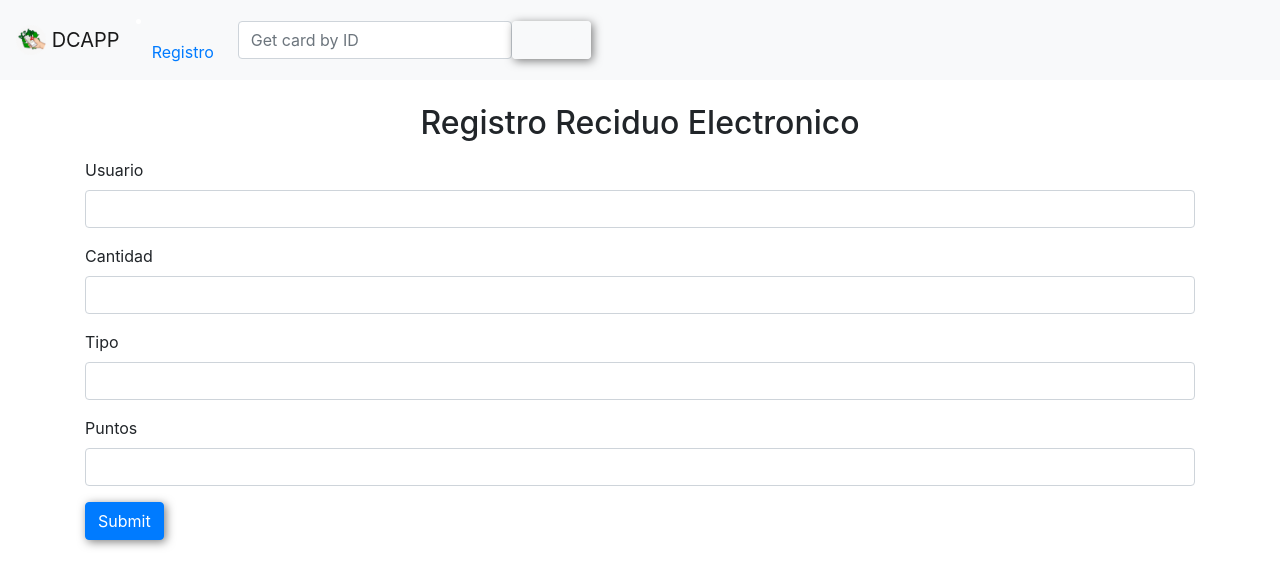
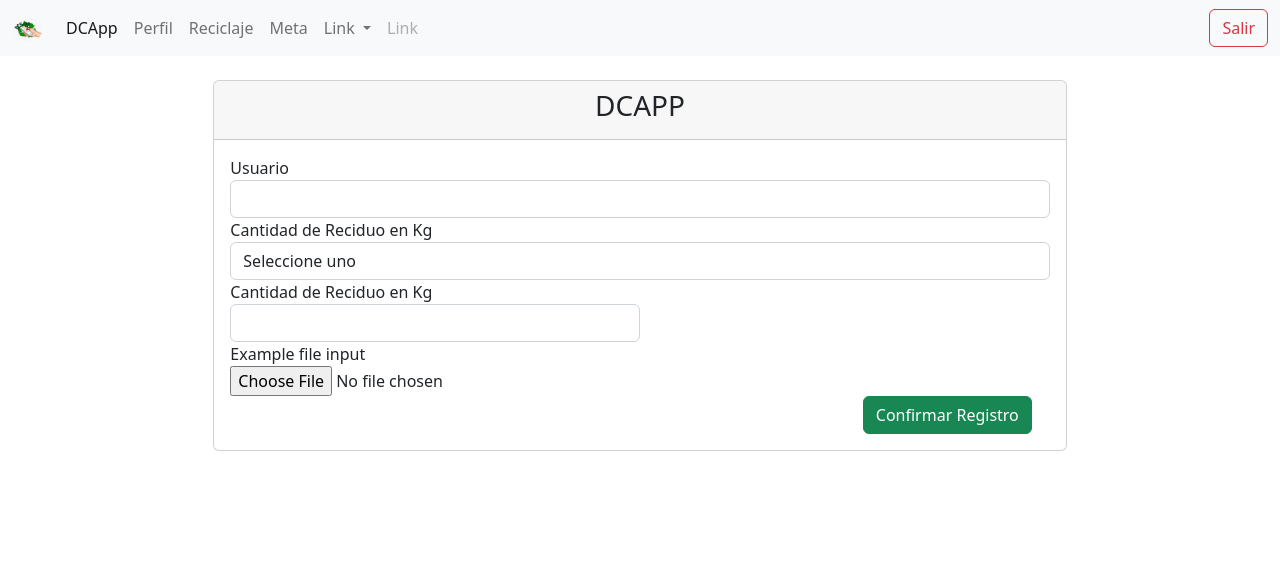
Before and after one commit to AlvariroA/dcapp, a FastAPI app: page /create in a window 1280 px wide. Shown: the top 587 px of the page. Run offline with FastAPI, Linux system fonts and the light colour scheme.

Commit message:
Lista Reciclaje

```diff
--- a/Templates/create.html
+++ b/Templates/create.html
@@ -1,24 +1,41 @@
-{% include 'include/head.html' %}
+
 {% include 'include/header.html' %}
-<div class="container" style="margin-top: 1em">
-    <form action="/reciclajes" method="POST">
-        <div class="mb-3">
-            <label for="usuario" class="form-label">Usuario</label>
+<div class="card col-md-8 mt-4 mx-auto ">
+    <div class="card-header">
+        <h3 class = "text-center">DCAPP</h3>
+   </div>
+   <div class="card-body">
+    <form action="/reciclaje" method="POST" enctype  = "multipart/form-data">
+        <div class="form-group">
+            <label for="formGroupExampleInput">Usuario</label>
             <input type="text" name="usuario" id="usuario" class="form-control">
+
+            <label for="exampleFormControlFile1">Cantidad de Reciduo en Kg</label>
+            <select name="tipo" id="tipo" class="form-control">
+                <option selected value="DEFAULT">Seleccione uno</option>
+                <option>Baterias</option>
+                <option>Televisores</option>
+                <option>Bombillas</option>
+            </select>
         </div>
-        <div class="mb-3">
-            <label for="cantidad" class="form-label">Cantidad</label>
-            <input type="text" name="cantidad" id="cantidad" class="form-control">
+        <div class="form-row">
+            <div class="form-group col-md-6">
+                <label for="formGroupExampleInput">Cantidad de Reciduo en Kg</label>
+                <input type="text" name="cantidad" id="cantidad" class="form-control">
+            </div>
+            <div class="form-group col-md-6">
+                <label for="exampleFormControlFile1">Example file input</label>
+                <input type="file" class="form-control-file" name = "imagen" id="imagen">
+            </div>
         </div>
-        <div class="mb-3">
-            <label for="tipo" class="form-label">Tipo</label>
-            <input type="text" name="tipo" id="tipo" class="form-control">
+        <div class="row">
+            <div class="col-md-3 offset-md-9">
+                <button type="submit" class="btn btn-success">Confirmar Registro</button>
+            </div>
         </div>
-        <div class="mb-3">
-            <label for="puntos" class="form-label">Puntos</label>
-            <input type="text" name="puntos" id="puntos" class="form-control">
-        </div>
-        <button type="submit" class="btn btn-primary">Submit</button>
+
     </form>
+   </div>
+
 </div>
 {% include 'include/footer.html' %}
--- a/Templates/include/footer.html
+++ b/Templates/include/footer.html
@@ -1,3 +1,5 @@
-<script src="https://cdn.jsdelivr.net/npm/bootstrap@4.6.1/dist/js/bootstrap.bundle.min.js" integrity="sha384-ka7Sk0Gln4gmtz2MlQnikT1wXgYsOg+OMhuP+IlRH9sENBO0LRn5q+8nbTov4+1p" crossorigin="anonymous"></script>
+<!-- JavaScript Bundle with Popper -->
+<script src="https://cdn.jsdelivr.net/npm/bootstrap@5.2.0-beta1/dist/js/bootstrap.bundle.min.js" integrity="sha384-pprn3073KE6tl6bjs2QrFaJGz5/SUsLqktiwsUTF55Jfv3qYSDhgCecCxMW52nD2" crossorigin="anonymous"></script>
+
 </body>
 </html>
--- a/Templates/include/head.html
+++ /dev/null
@@ -1,12 +0,0 @@
-<!DOCTYPE html>
-<html lang="en">
-
-<head>
-    <meta charset="UTF-8">
-    <meta http-equiv="X-UA-Compatible" content="IE=edge">
-    <meta name="viewport" content="width=device-width, initial-scale=1.0">
-    <link rel="stylesheet" href="{{url_for('static', path='/style.css')}}" type="text/css">
-    <link rel="stylesheet" href="https://cdn.jsdelivr.net/npm/bootstrap@4.6.1/dist/css/bootstrap.min.css" integrity="sha384-zCbKRCUGaJDkqS1kPbPd7TveP5iyJE0EjAuZQTgFLD2ylzuqKfdKlfG/eSrtxUkn" crossorigin="anonymous">
-    <title>{{title | default("Document")}}</title>
-</head>
-<body>
--- a/Templates/include/header.html
+++ b/Templates/include/header.html
@@ -1,21 +1,60 @@
-<nav class="navbar navbar-expand-lg navbar-light bg-light">
-    <a class="navbar-brand" href="#">
-        <img src="img/opcion2.png" width="30" height="30" class="d-inline-block align-top" alt="">
-        DCAPP
+<!DOCTYPE html>
+<html lang="en">
+
+<head>
+    <meta charset="UTF-8">
+    <meta http-equiv="X-UA-Compatible" content="IE=edge">
+    <meta name="viewport" content="width=device-width, initial-scale=1.0">
+    <!-- BOOTSTRAP -->
+<link href="https://cdn.jsdelivr.net/npm/bootstrap@5.2.0-beta1/dist/css/bootstrap.min.css" rel="stylesheet" integrity="sha384-0evHe/X+R7YkIZDRvuzKMRqM+OrBnVFBL6DOitfPri4tjfHxaWutUpFmBp4vmVor" crossorigin="anonymous">
+    <!--CSS
+    <link rel="stylesheet" href="css/app.css">-->
+    <link href="{{ url_for('static', path='/img/opcion2.png') }}" rel="icon">
+    <title>{{title | default("Document")}}</title>
+</head>
+<header>
+    <nav class="navbar navbar-expand-lg bg-light">
+        <div class="container-fluid">
+          <a class="navbar-brand" href="/">
+            <img src="{{url_for('static', path='/img/opcion2.png')}}" alt="Logo" width="30" height="24">
           </a>
-    <button class="navbar-toggler" type="button" data-toggle="collapse" data-target="#navbarSupportedContent"
-        aria-controls="navbarSupportedContent" aria-expanded="false" aria-label="Toggle navigation">
+          <button class="navbar-toggler" type="button" data-bs-toggle="collapse" data-bs-target="#navbarScroll" aria-controls="navbarScroll" aria-expanded="false" aria-label="Toggle navigation">
             <span class="navbar-toggler-icon"></span>
           </button>
-
-    <div class="collapse navbar-collapse" id="navbarSupportedContent">
+          <div class="collapse navbar-collapse" id="navbarScroll">
+            <ul class="navbar-nav me-auto my-2 my-lg-0 navbar-nav-scroll" style="--bs-scroll-height: 100px;">
               <li class="nav-item">
-            <a class="nav-link" href="/create">Registro</a>
+                <a class="nav-link active" aria-current="page" href="/home">DCApp</a>
               </li>
-        <form action="/search" method="POST" class="d-flex" style="margin: 0.5em;">
-            <input class="form-control me-2" type="search" placeholder="Get card by ID" name="id">
-            <button class="btn btn-outline-light" type="submit">Search</button>
+              <li class="nav-item">
+                <a class="nav-link" href="/me">Perfil</a>
+              </li>
+              <li class="nav-item">
+                <a class="nav-link" href="/reciclaje">Reciclaje</a>
+              </li>
+              <li class="nav-item">
+                <a class="nav-link" href="/meta">Meta</a>
+              </li>
+              <li class="nav-item dropdown">
+                <a class="nav-link dropdown-toggle" href="#" id="navbarScrollingDropdown" role="button" data-bs-toggle="dropdown" aria-expanded="false">
+                  Link
+                </a>
+                <ul class="dropdown-menu" aria-labelledby="navbarScrollingDropdown">
+                  <li><a class="dropdown-item" href="#">Action</a></li>
+                  <li><a class="dropdown-item" href="#">Another action</a></li>
+                  <li><hr class="dropdown-divider"></li>
+                  <li><a class="dropdown-item" href="#">Something else here</a></li>
+                </ul>
+              </li>
+              <li class="nav-item">
+                <a class="nav-link disabled">Link</a>
+              </li>
+            </ul>
+            <form class="d-flex" role="search">
+              <button type="button" class="btn btn-outline-danger">Salir</button>
             </form>
           </div>
+        </div>
       </nav>
-<h2 class="text-center mt-4">Registro Reciduo Electronico</h2>
+
+</header>
--- a/app/crud.py
+++ b/app/crud.py
@@ -23,7 +23,8 @@ def create_reciclaje(db:Session, reciclaje: schemas.ReciclajeCreate):
         usuario=reciclaje.usuario,
         cantidad=reciclaje.cantidad,
         tipo=reciclaje.tipo,
-        puntos=int(reciclaje.puntos)
+        puntos=reciclaje.puntos,
+        imagen=reciclaje.imagen
     )
     db.add(db_reciclaje)
     db.commit()
--- a/app/main2.py
+++ b/app/main.py
@@ -1,5 +1,7 @@
+import os
+
 from fastapi import FastAPI
-from fastapi import Response, Request, Depends, status, Form
+from fastapi import Response, Request, Depends, status, Form, File, UploadFile
 from fastapi.templating import Jinja2Templates
 from fastapi.staticfiles import StaticFiles
 from fastapi.encoders import jsonable_encoder
@@ -9,25 +11,30 @@ from fastapi.encoders import jsonable_encoder
 from starlette.responses import HTMLResponse
 from starlette.responses import RedirectResponse
 
-
-from . import models, schemas, crud
-
-from . import database as db
-from .database import SessionLocal, engine
+##DataBase
+import app.models as models
+import app.schemas as schemas
+import app.database as db
+import app.crud as crud
 
 from typing import List
 
 from sqlalchemy.orm import Session
 
 
-
-models.Base.metadata.create_all(bind=engine)
-
 app = FastAPI()
 templates = Jinja2Templates(directory="templates")
 app.mount("/static", StaticFiles(directory="static"), name="static")
+app.mount("/img", StaticFiles(directory="img"), name="img")
 
-###Conexuion con la base de datos
+
+def directory_is_ready():
+    os.makedirs(os.getcwd()+"/img", exist_ok=True)
+    return os.getcwd()+"/img/"
+
+
+
+###Conexion con la base de datos
 
 
 
@@ -81,8 +88,6 @@ def root(request: Request):
     return templates.TemplateResponse("inicio/login.html", {"request": request, "title": "Home"})
 
 
-####Autentificación
-
 @app.get("/home")
 def root(request: Request):
     return templates.TemplateResponse("usuario/home.html", {"request": request, "title": "Home"})
@@ -90,42 +95,62 @@ def root(request: Request):
 
 
 
+####Reciclaje
+@app.get("/reciclaje")
+def get_register(request: Request):
+    return templates.TemplateResponse("create.html",{"request":request, "title": "Registro"})
+
+
+@app.get("/create", response_class=HTMLResponse)
+def create_registro(request:Request):
+    return templates.TemplateResponse("create.html", {"request":request, "title": "Create Reciclaje"})
+
+@app.post("/reciclaje")
+async def register(request: Request,
+             usuario:str=Form(...),
+             cantidad:int=Form(...),
+             tipo:str=Form(...),
+             imagen: UploadFile = File(...),
+             db: Session=Depends(db.get_db)):
+    dir = directory_is_ready()
+    print(dir)
+    with open(dir+imagen.filename, "wb") as myimage:
+        content = await imagen.read()
+        myimage.write(content)
+        myimage.close()
+    puntos = 100
+    crud.create_reciclaje(db=db, reciclaje=schemas.ReciclajeCreate(
+        usuario=usuario,
+        cantidad=cantidad,
+        tipo=tipo,
+        puntos = puntos,
+        imagen=imagen.filename
+    ))
+    responseReciclaje = RedirectResponse("/reciclaje", status_code=status.HTTP_302_FOUND)
+    return responseReciclaje
+
+
+@app.get(path="/reciclajes",
+         response_class=HTMLResponse,
+         response_model=schemas.Reciclaje,
+         tags=["Get"],
+         summary="List all cars",
+         status_code=status.HTTP_200_OK
+         )
+def get_reciclajes(request: Request, db: Session = Depends(db.get_db)):
+    result = db.query(models.Reciclaje).all()
+    result2 = jsonable_encoder(result)
+    response = []
+    for reciclaje in result2:
+        response.append((reciclaje))
+    return templates.TemplateResponse("index.html",
+                                      {"request": request, "reciclajes": response, "title": "Lista Reciclajes"})
+
+####### Usuarios
+
+
 
 @app.get("/users")
 def get_users(db:Session=Depends(db.get_db), user:schemas.User=Depends(db.get_db)):
     result=crud.get_users(db=db)
     return jsonable_encoder(result)
-
-
-@app.get("/register")
-def get_register(request: Request):
-    return templates.TemplateResponse("create.html",{"request":request,
-                                                        "title": "Registro"})
-
-
-
-
-@app.get("/reciclajes")
-def get_reciclajes(db:Session=Depends(db.get_db)):
-    result=crud.get_reciclajes(db=db)
-    return jsonable_encoder(result)
-
-@app.get("/create", response_class=HTMLResponse)
-def create_registro(request:Request):
-    return templates.TemplateResponse("create.html", {"request":request, "title": "Create Reciclaje"})
-
-@app.post("/reciclajes")
-def register(request: Request,
-             usuario:str=Form(...),
-             cantidad:str=Form(...),
-             tipo:str=Form(...),
-             puntos:int=Form(...),
-             db: Session=Depends(db.get_db)):
-    crud.create_reciclaje(db=db, reciclaje=schemas.ReciclajeCreate(
-        usuario=usuario,
-        cantidad=cantidad,
-        tipo=tipo,
-        puntos=puntos
-    ))
-    responseReciclaje = RedirectResponse("/reciclajes", status_code=status.HTTP_302_FOUND)
-    return responseReciclaje
--- a/app/schemas.py
+++ b/app/schemas.py
@@ -1,6 +1,6 @@
 from pydantic import BaseModel
 from typing import Optional
-
+from fastapi import UploadFile
 
 class User(BaseModel):
     id:Optional[int]
@@ -23,9 +23,10 @@ class Respuesta(BaseModel):
 ###Registro Prueba###
 class ReciclajeBase(BaseModel):
     usuario: str
-    cantidad: str
+    cantidad: int
     tipo: str
     puntos: int
+    imagen: str
 
 class Reciclaje(ReciclajeBase):
     id: str
```
Also changed, not shown: Templates/index.html (+8 -8 lines), Templates/reciclaje.html (+9 -5 lines), Templates/usuario/home.html (+2 -61 lines), app/models.py (+4 -3 lines), img/Logo-chat.png (added), img/Peliculas.png (added), img/fondo.jpg (added), img/selector_universal.png (added). Lines whose indentation alone changed are shown as unchanged.
